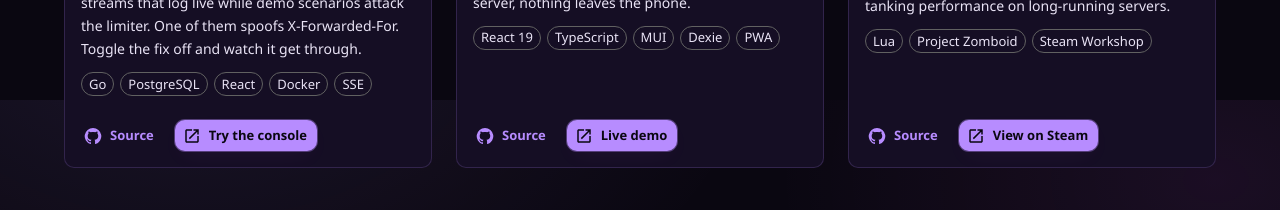
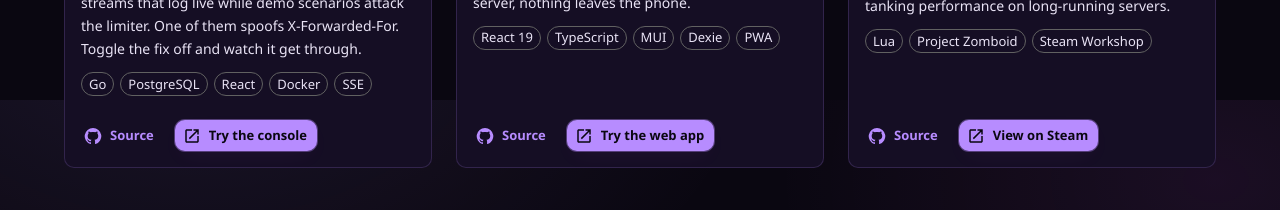
Before and after one commit to mariaalexissales/mariaalexissales.github.io, a React (Vite) app: page / in a window 1280 px wide. Shown: the part 2300-2510 px from the top of the page. Built offline with nearby package versions, Linux system fonts and the light colour scheme.

Commit message:
Update projects.ts

```diff
--- a/src/data/projects.ts
+++ b/src/data/projects.ts
@@ -19,6 +19,7 @@ export const projects: Project[] = [
     tags: ["React 19", "TypeScript", "MUI", "Dexie", "PWA"],
     repoUrl: "https://github.com/mariaalexissales/cooking-companion",
     liveUrl: "https://mariaalexissales.github.io/cooking-companion/",
+    liveLabel: "Try the web app",
   },
   {
     name: "Bundle Up!",
```
